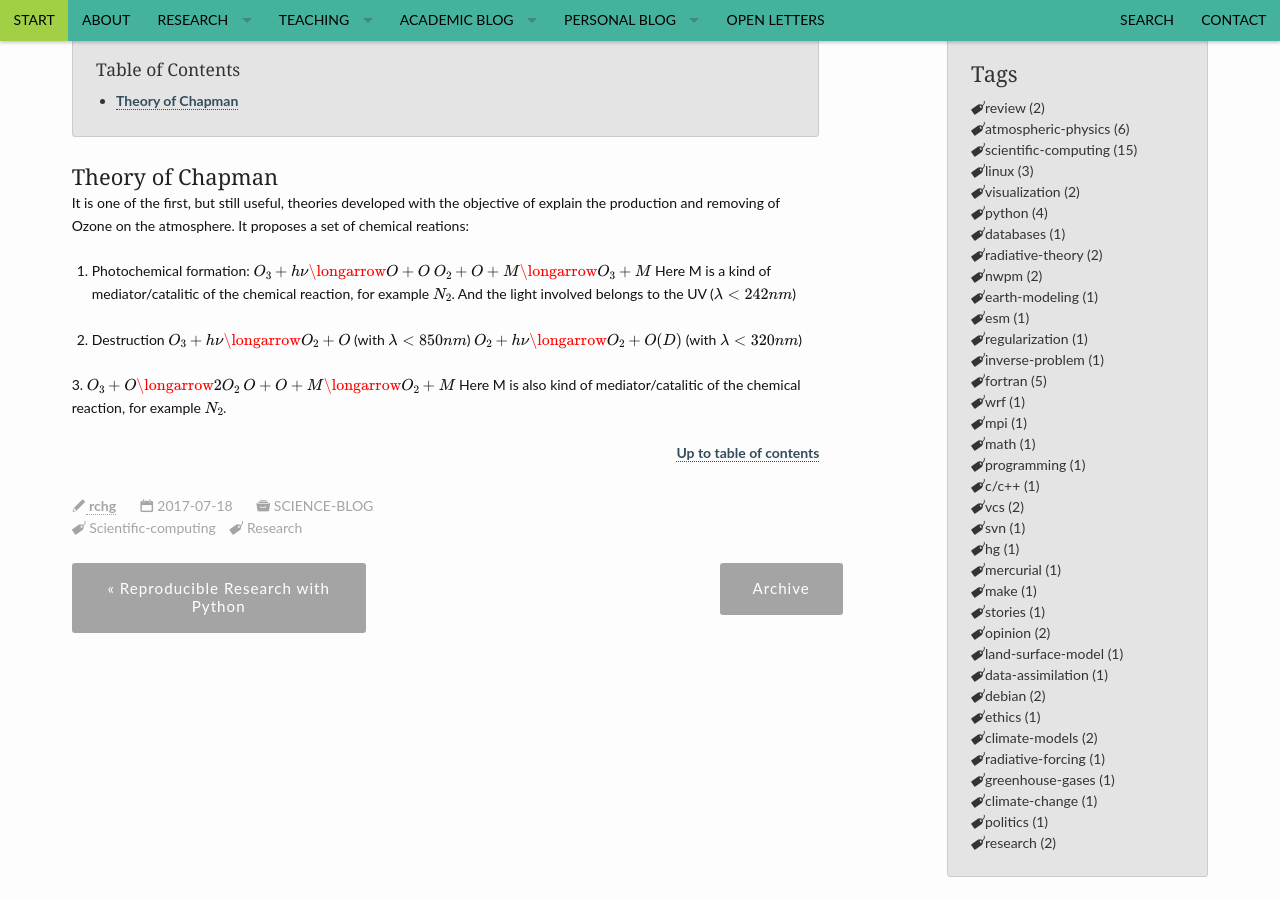
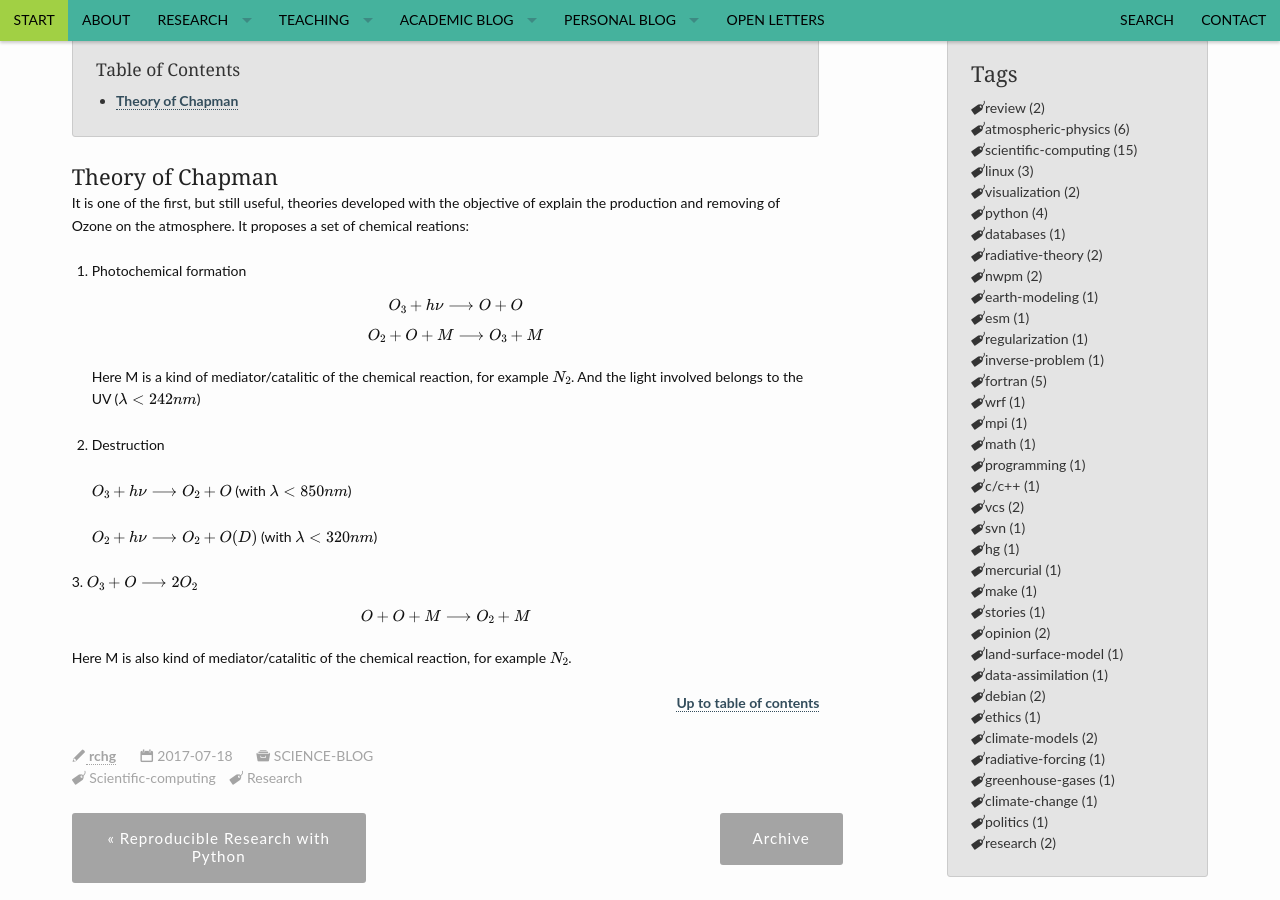
Before and after one commit to RCHG/rchg.github.io, a Jekyll site: the page built from _posts/2017-07-18-Atmospheric-Ozone.md, in a window 1280 px wide and 900 px high, scrolled down 447 px. Built offline with Jekyll 4.4.1, drawn with Linux system fonts in a browser that asks for light colours; formulas are drawn with MathJax 3.

Commit message:
Update 2017-07-18-Atmospheric-Ozone.md

```diff
--- a/_posts/2017-07-18-Atmospheric-Ozone.md
+++ b/_posts/2017-07-18-Atmospheric-Ozone.md
@@ -30,18 +30,25 @@ header:
 
 It is one of the first, but still useful, theories developed with the objective of explain the production and removing of Ozone on the atmosphere. It proposes a set of chemical reations:
 
-1. Photochemical formation:
-   $$ O_{3}+h\nu \longarrow O+O$$
-   $$ O_{2}+O+M  \longarrow O_{3} + M$$
+1. Photochemical formation
+
+   $$ O_{3}+h\nu \longrightarrow O+O$$
+
+   $$ O_{2}+O+M \longrightarrow  O_{3} + M$$
+
    Here M is a kind of mediator/catalitic of the chemical reaction, for example $$N_{2}$$. And the light involved belongs to the UV ($$\lambda<242nm$$)
 
 2. Destruction
-   $$ O_{3}+h\nu \longarrow O_{2}+O$$ (with $$\lambda<850nm$$)
-   $$ O_{2}+h\nu \longarrow O_{2}+O(D)$$ (with $$\lambda<320nm$$)
+
+   $$ O_{3}+h\nu\longrightarrow  O_{2}+O$$ (with $$\lambda<850nm$$)
+
+   $$ O_{2}+h\nu \longrightarrow  O_{2}+O(D)$$ (with $$\lambda<320nm$$)
 
 3.
-   $$ O_{3}+O \longarrow 2O_{2}$$
-   $$ O+O+M \longarrow O_{2}+M$$
+   $$ O_{3}+O \longrightarrow  2O_{2}$$
+
+   $$ O+O+M   \longrightarrow  O_{2}+M$$
+
    Here M is also kind of mediator/catalitic of the chemical reaction, for example $$N_{2}$$.
 
 
```
